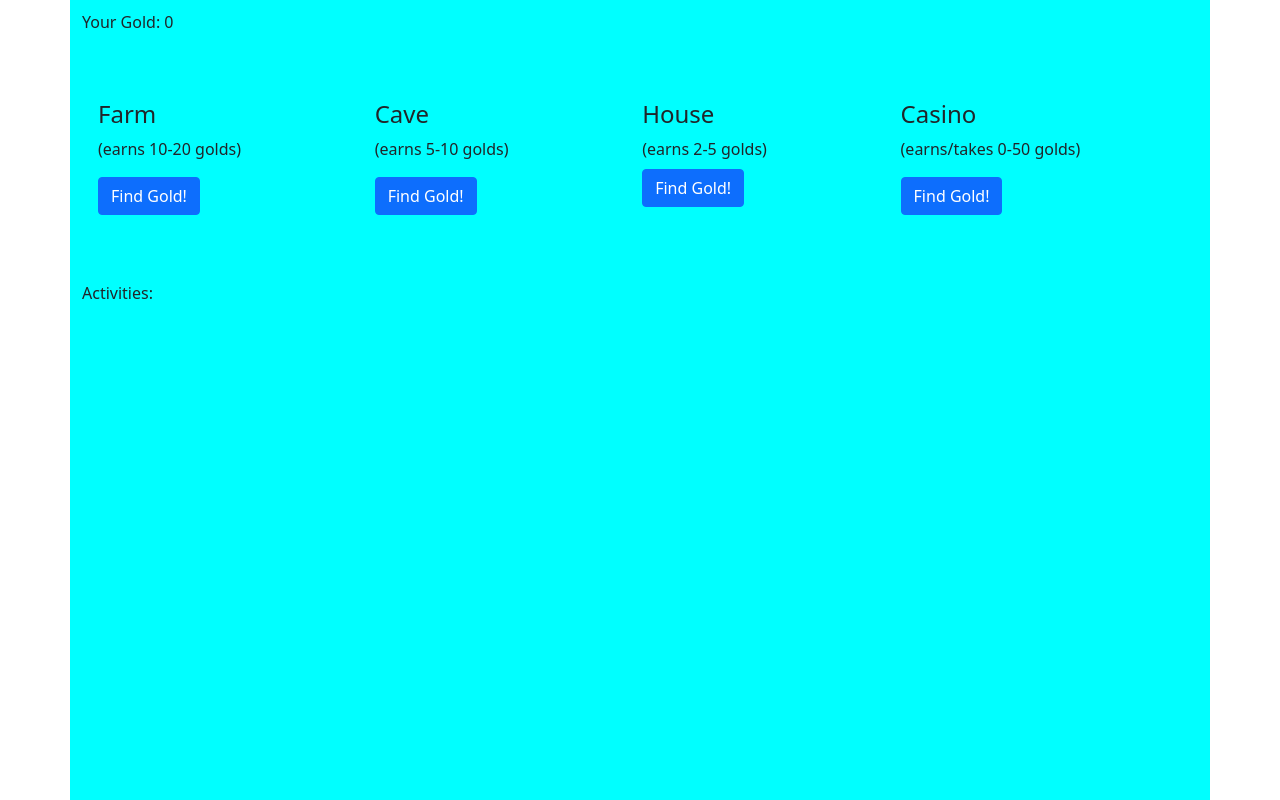
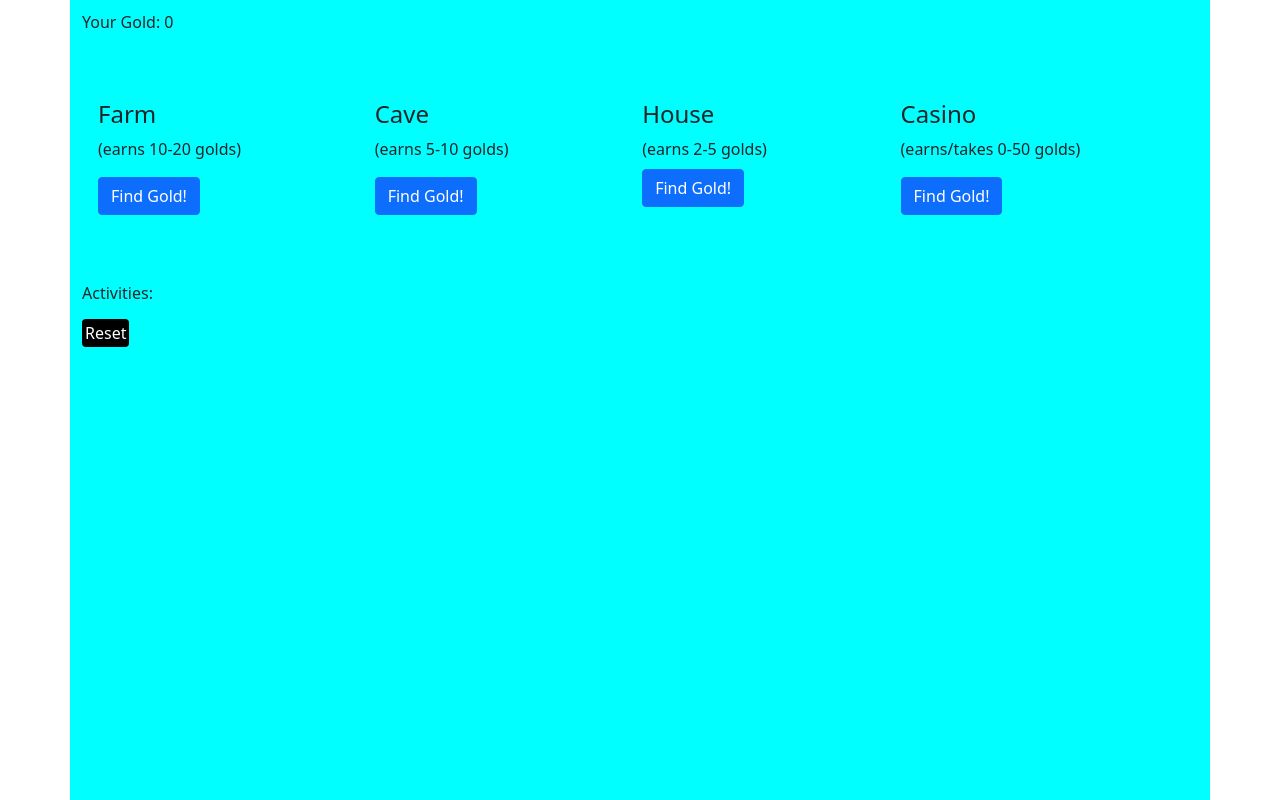
Before and after one commit to cramirez88/ninja_gold, a Flask app: page / in a window 1280 px wide. Run offline with Flask 2, Linux system fonts and the light colour scheme.

Commit message:
reset button

```diff
--- a/static/styles.css
+++ b/static/styles.css
@@ -18,3 +18,12 @@
   display: flex;
   margin: 50px auto;
 }
+
+.reset{
+  background-color: black;
+  color: white;
+  outline: none;
+  padding: 3px;
+  text-decoration: none;
+  border-radius: 4px;
+}
--- a/templates/index.html
+++ b/templates/index.html
@@ -53,6 +53,7 @@
       <p>Activities:</p>
       <!-- <textarea class='form-control'name="activities" rows="5"></textarea> -->
       <p>{{session['activities']|safe}}</p>
+      <a href="/reset" class="reset">Reset</a>
     </div>
 
 
```
